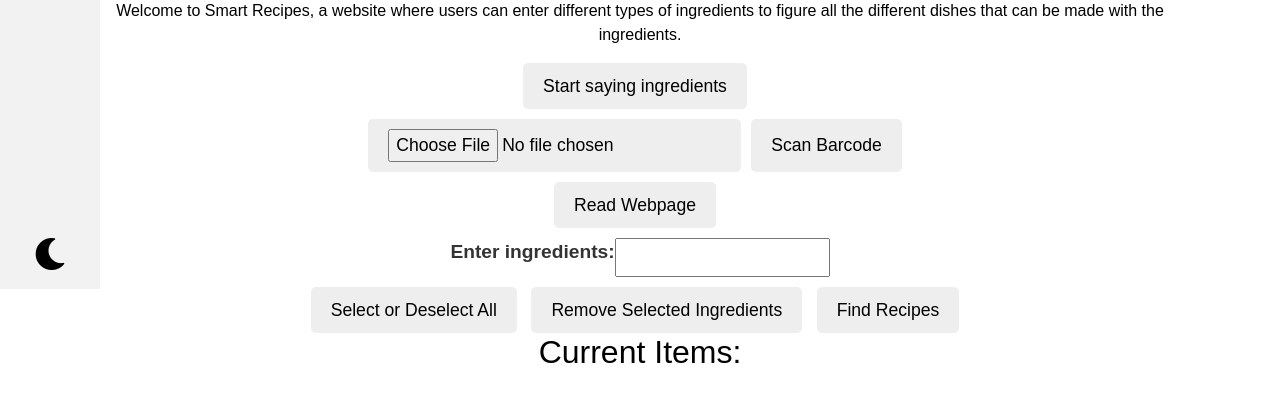
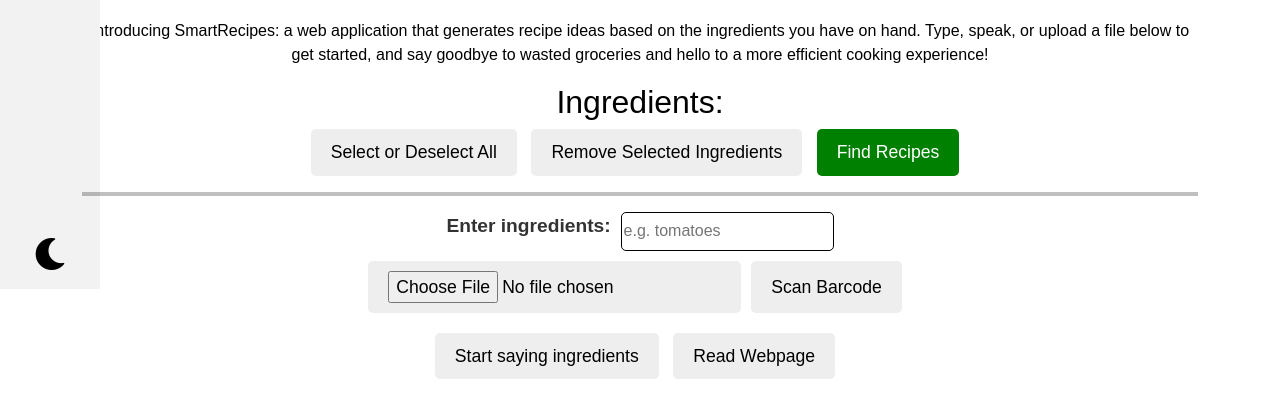
Before and after one commit to blake-whitman/HackKU, a Flask app: template templates/home.html in a window 1280 px wide. Shown: the part 511-930 px from the top of the page. Before the commit the page ends 874 px from the top, so only its background shows below. Run offline with Flask 2, Linux system fonts and the light colour scheme; the template is opened without the code that fills it, so the values that code supplies are empty; some libraries are stand-ins or nearby versions.

Commit message:
finalized frontend moved buttons improved darkmode

```diff
--- a/static/style.css
+++ b/static/style.css
@@ -42,6 +42,7 @@ label {
   justify-content: center;
   margin: 10px 0;
 }
+
 
 button[type="submit"],
 button[type="button"],
@@ -137,9 +138,11 @@ button[type="button"]:hover {
 .image-carousel {
   position: relative;
   height: 400px;
-  width: 666px;
+  width: 600px;
   overflow: hidden;
-  margin: 0 auto;
+  margin: 20px auto;
+  display: block;
+  border: 6px solid;
 }
 
 .image-carousel img {
@@ -346,7 +349,7 @@ ul {
 
 /*Dark mode*/
 body.dark-mode {
-  background-color: black;
+  background-color: rgb(35, 36, 37);
   color: white;
 }
 
@@ -361,7 +364,7 @@ body.dark-mode h2 {
 
 /* Style the main image in dark mode */
 body.dark-mode img {
-  filter: brightness(50%);
+  filter: brightness(70%);
 }
 
 /* Styles for the text description in dark mode */
@@ -390,7 +393,7 @@ body.dark-mode button[type="button"]:hover {
 
 /* Styles for the sidebar in dark mode */
 body.dark-mode .sidebar {
-  background-color: grey;
+  background-color: black;
   color: white;
 }
 
--- a/templates/base.html
+++ b/templates/base.html
@@ -6,6 +6,7 @@
     <title>Smart Recipes</title>
     <link href="https://cdn.jsdelivr.net/npm/bootstrap@5.3.0-alpha1/dist/css/bootstrap.min.css" rel="stylesheet" integrity="sha384-GLhlTQ8iRABdZLl6O3oVMWSktQOp6b7In1Zl3/Jr59b6EGGoI1aFkw7cmDA6j6gD" crossorigin="anonymous">
     <link rel="stylesheet" type="text/css" href="/static/style.css">
+    <!-- Note: Our Facebook App ID is: 199101956200341 -->
     <script async defer crossorigin="anonymous" src="https://connect.facebook.net/en_US/sdk.js#xfbml=1&version=v11.0&appId=199101956200341&autoLogAppEvents=1"></script>
     <link rel="stylesheet" href="https://use.fontawesome.com/releases/v5.15.3/css/all.css">
 </head>
--- a/templates/home.html
+++ b/templates/home.html
@@ -16,7 +16,7 @@
         <a onclick="logout()">Logout</a>
         <a onclick="toggleDarkMode()"><i class="fas fa-moon fa-2x"></i></a>
     </div>
-    <h1 class="h1">Smart Recipes</h1>
+    <h1 class="h1">SmartRecipes</h1>
     <div class="image-carousel">
         <img src="/static/images/Cooking.jpg" alt="Cooking Pan" class="active img">
         <img src="/static/images/Variety_Food.jfif" alt="Variety of food" class="img">
@@ -25,47 +25,8 @@
         <img src="/static/images/img2.jpg" alt="Stir Fry" class="img">
         <img src="/static/images/img4.jpg" alt="Steak" class="img">
     </div>
-    <p>Welcome to Smart Recipes, a website where users can enter different types of ingredients
-        to figure all the different dishes that can be made with the ingredients.</p>
-    <form method="post">
-        <button type="submit" name='Speak' onclick="sendToSpeech()">Start saying ingredients</button>
-    </form>
-    <form class="form">
-        <input type="file" id="imageInput" accept="image/*">
-        <button type="button" name='Scan' onclick="sendImageToBarcodeScanner()">Scan Barcode</button>
-    </form>
-
-
-    <!--<form class="form">
-            <input type="file" id="imageInputAI" accept="image/*">
-            <button type="button" name = 'runAI' onclick="sendImageToAI()">Run AI model</button>
-        </form>
-        -->
-
-    <form class="form">
-        <button type="button" name='Read' onclick="readWebpage()">Read Webpage</button>
-    </form>
-
-
-    <!-- <form class="form">
-            <button type="button" name = 'pic' onclick="takePicture()">Take Picture</button>
-        </form>
-
-        -->
-
-    <form onsubmit="clearAllFields()" class="form">
-        <form class="form">
-            <label for="text-box">Enter ingredients:</label>
-            <input type="text" id="text-box" onkeydown="handleEnterKeyDown(event)">
-        </form>
-    </form class="form">
-
-    <button type="button" name='clear' onclick="selectAll()">Select or Deselect All</button>
-    <button type="button" name='clear' onclick="remove()">Remove Selected Ingredients</button>
-    <button type="button" name='Search' onclick="search()">Find Recipes</button>
-
-    <h2>Current Items:</h2>
-
+    <p>Introducing SmartRecipes: a web application that generates recipe ideas based on the ingredients you have on hand. Type, speak, or upload a file below to get started, and say goodbye to wasted groceries and hello to a more efficient cooking experience!</p>
+    <h2>Ingredients:</h2>
     <div class="container ingredients" id="ingredients">
         {% for ingredient in session['ingredients'] %}
         <div class="form-check" id="{{ ingredient }}">
@@ -77,6 +38,32 @@
         </div>
         {% endfor %}
     </div>
+    <button type="button" name='clear' onclick="selectAll()">Select or Deselect All</button>
+    <button type="button" name='clear' onclick="remove()">Remove Selected Ingredients</button>
+    <button type="button" name='Search' onclick="search()" style="background-color: green; color: white;">Find
+        Recipes</button>
+    <hr style=" width: 100%; border: 2.5px solid;">
+    <form onsubmit="clearAllFields()" class="form">
+        <form class="form" style="display: flex; flex-direction: row; align-items: center;">
+            <label for="text-box" style="margin-right: 10px;">Enter ingredients:</label>
+            <input type="text" id="text-box" placeholder="e.g. tomatoes" onkeydown="handleEnterKeyDown(event)"
+                style="border-radius: 5px; border: 1px solid;">
+        </form>
+    </form class="form">
+
+    <form class="form">
+        <input type="file" id="imageInput" accept="image/*">
+        <button type="button" name='Scan' onclick="sendImageToBarcodeScanner()">Scan Barcode</button>
+    </form>
+
+    <form class="form" style="display: inline-block;">
+        <button type="submit" name='Speak' onclick="sendToSpeech()">Start saying ingredients</button>
+    </form>
+
+    <form class="form" style="display: inline-block;">
+        <button type="button" name='Read' onclick="readWebpage()">Read Webpage</button>
+    </form>
 
 </div>
+
 {% endblock %}
--- a/templates/results.html
+++ b/templates/results.html
@@ -18,7 +18,8 @@
                                 {{ item.title }}
                             </strong></span>
                 </button>
-            </div><div class="media-container">
+            </div>
+            <div class="media-container">
                 <div class="like-container">
                     <img src="static/images/{{ item.liked }}.png" alt="like" class="like" id="{{ item.id }}" name="{{ item.liked }}" onclick="toggleLikes(this)">
                     <span id="counter-{{ item.id }}">{{ item.likes }}</span>
```
Also changed, not shown: templates/liked.html (+14 -7 lines).
